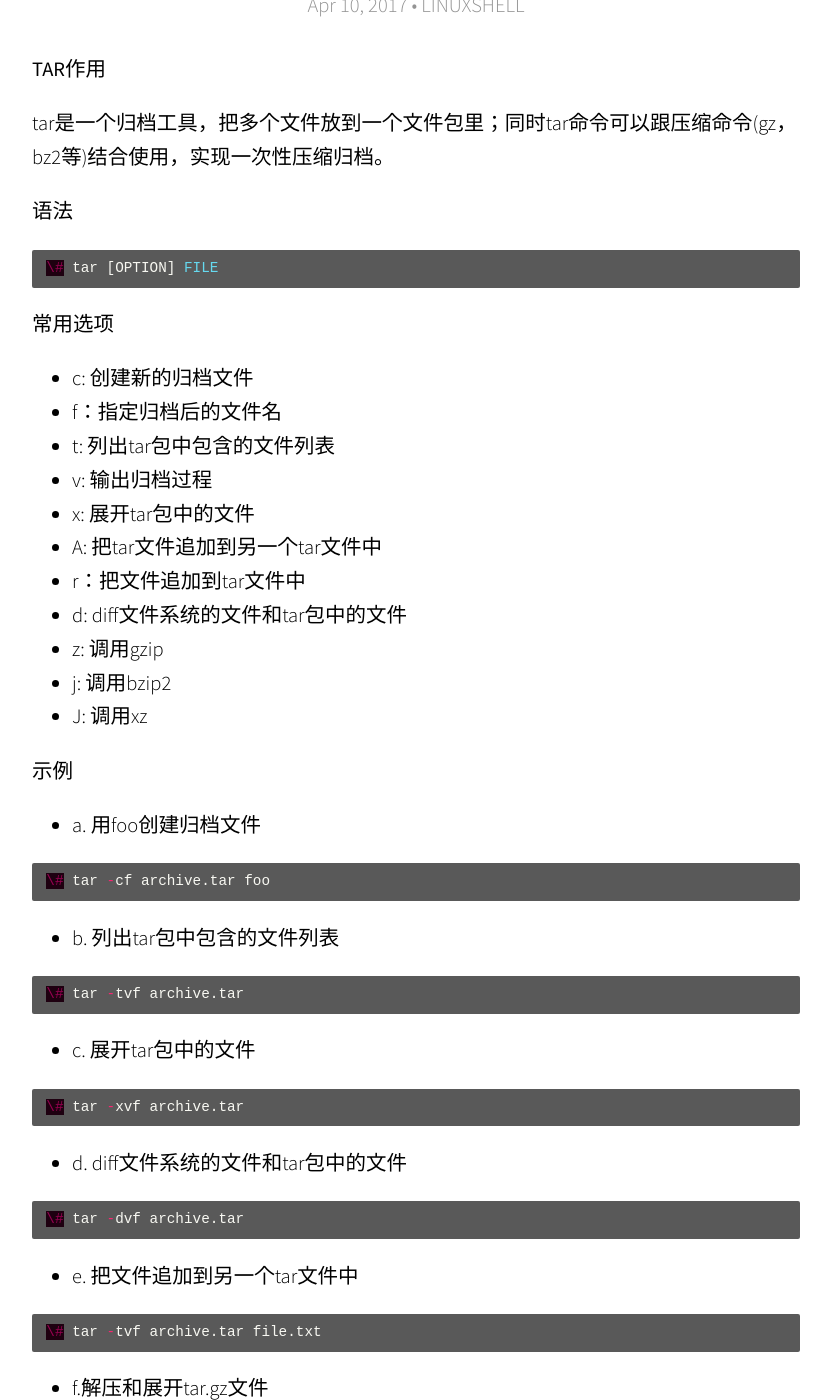
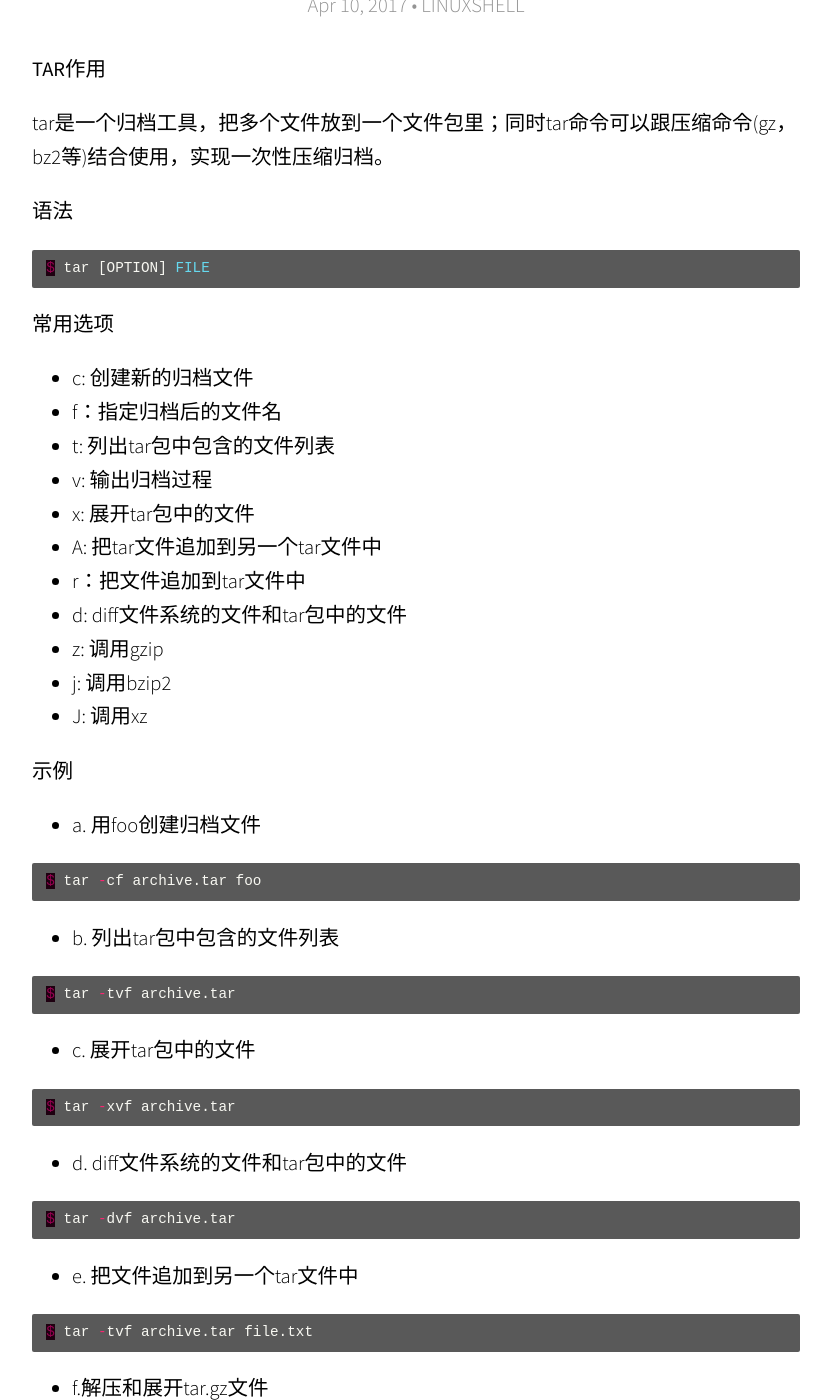
Before and after one commit to astrisk/astrisk.github.io, a Jekyll site: the page built from _posts/2017-04-10-linuxShell-tar.md, in a window 1280 px wide and 1400 px high, scrolled down 318 px. Shown: the whole window, without its empty margins (224-1055 px from the left). Built offline with Jekyll 4.4.1, drawn with Linux system fonts in a browser that asks for light colours; some web fonts are replaced.

Commit message:
修改提示符号

```diff
--- a/_posts/2017-04-10-linuxShell-tar.md
+++ b/_posts/2017-04-10-linuxShell-tar.md
@@ -12,7 +12,7 @@
 
 {% highlight c %}
 
-\# tar [OPTION] FILE
+$ tar [OPTION] FILE
 
 {% endhighlight %}
 
@@ -36,7 +36,7 @@
 
 {% highlight c %}
 
-\# tar -cf archive.tar foo
+$ tar -cf archive.tar foo
 
 {% endhighlight %}
 
@@ -44,7 +44,7 @@
 
 {% highlight c %}
 
-\# tar -tvf archive.tar
+$ tar -tvf archive.tar
 
 {% endhighlight %}
 
@@ -52,7 +52,7 @@
 
 {% highlight c %}
 
-\# tar -xvf archive.tar
+$ tar -xvf archive.tar
 
 {% endhighlight %}
 
@@ -60,7 +60,7 @@
 
 {% highlight c %}
 
-\# tar -dvf archive.tar
+$ tar -dvf archive.tar
 
 {% endhighlight %}
 
@@ -68,7 +68,7 @@
 
 {% highlight c %}
 
-\# tar -tvf archive.tar file.txt
+$ tar -tvf archive.tar file.txt
 
 {% endhighlight %}
 
@@ -76,7 +76,7 @@
 
 {% highlight c %}
 
-\# tar -xzvf archive.tar.gz
+$ tar -xzvf archive.tar.gz
 
 {% endhighlight %}
 
@@ -84,7 +84,7 @@
 
 {% highlight c %}
 
-\# tar -xjvf archive.tar.gz
+$ tar -xjvf archive.tar.gz
 
 {% endhighlight %}
 
@@ -92,7 +92,7 @@
 
 {% highlight c %}
 
-\# tar -xJvf archive.tar.xz
+$ tar -xJvf archive.tar.xz
 
 {% endhighlight %}
 
@@ -100,7 +100,7 @@
 
 {% highlight c %}
 
-\# tar -cJvf archive.tar.xz
+$ tar -cJvf archive.tar.xz
 
 {% endhighlight %}
 
@@ -108,7 +108,7 @@
 
 {% highlight c %}
 
-\# tar -czvf archive.tar.gz  ./dir
+$ tar -czvf archive.tar.gz  ./dir
 
 {% endhighlight %}
 
```
